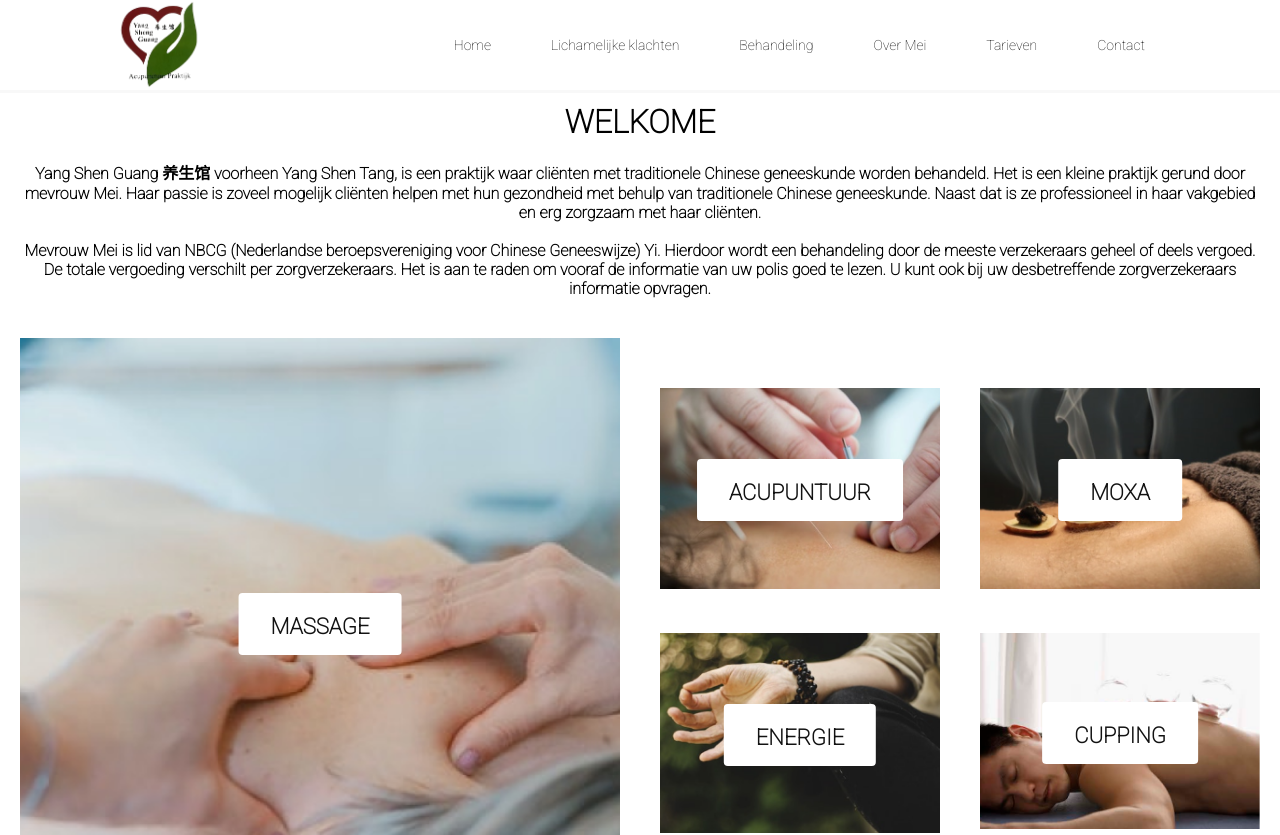
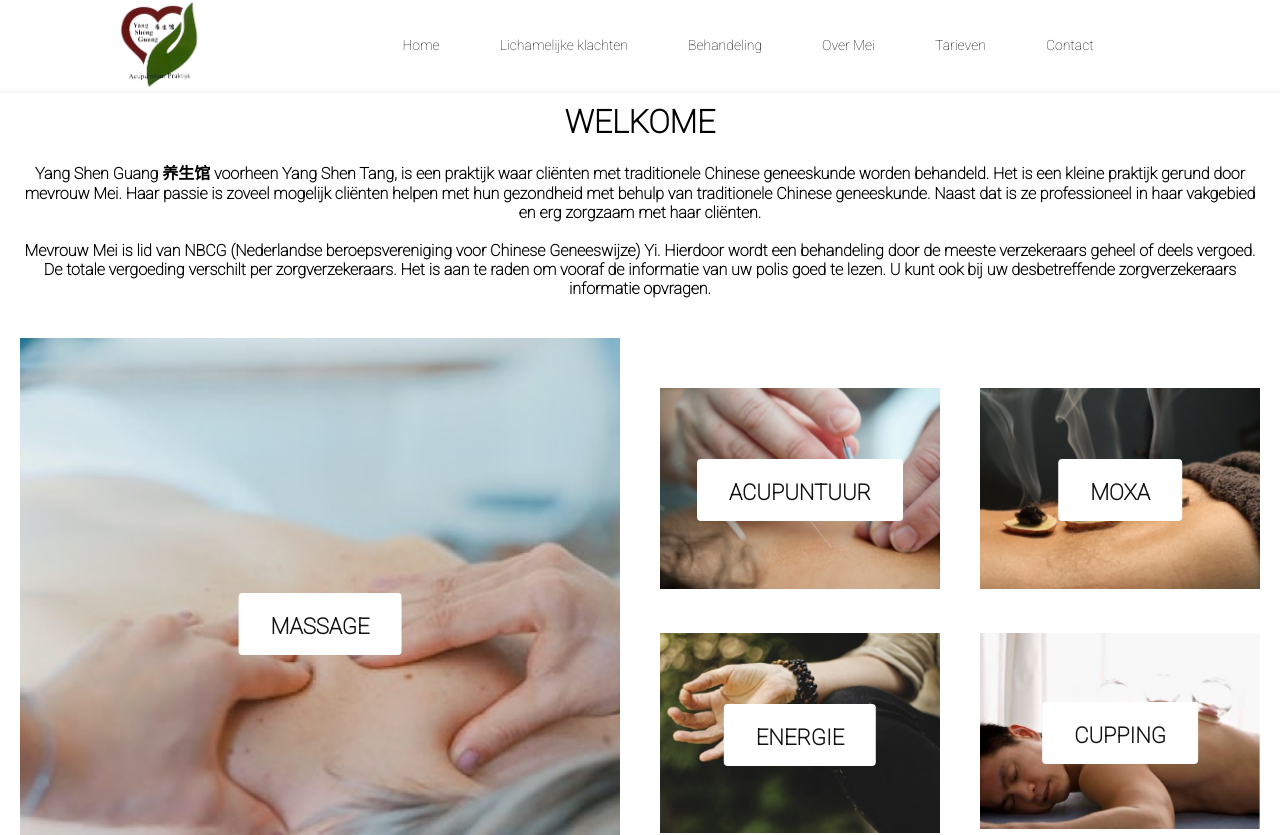
Before and after one commit to Zonwiezhu/YangShengGuang-Website, a Vue app: page / in a window 1280 px wide. Shown: the top 835 px of the page. Built offline with nearby package versions, Linux system fonts and the light colour scheme.

Commit message:
Toevoegen
Toevoegen van class links en rechts met 25%

```diff
--- a/src/components/Header.vue
+++ b/src/components/Header.vue
@@ -6,7 +6,7 @@
         <div class="nav-inner">
             <!--Logo-->
 
-            <div class="logo">
+            <div class="rechts">
                 <img src="/src/assets/Afbeeldingen/Logo.png" alt="Afbeelding" width="100px" height="100px"/>
             </div>
 
@@ -56,6 +56,14 @@ nav .nav-inner{
     transition: .3s;
 }
 
+.rechts {
+    flex: 0 25%;
+}
+
+.links {
+    flex: 0 75%
+}
+
 .nav-inner .links a:hover{
     border-color: black;
 }
```
